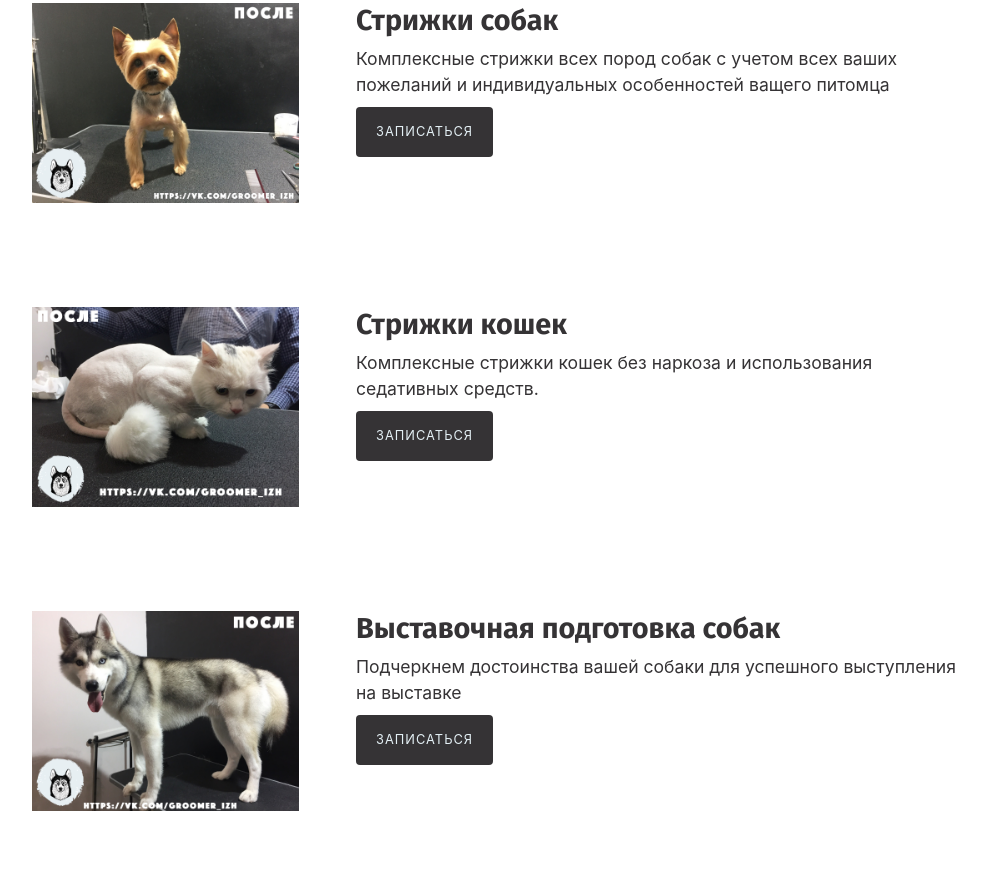
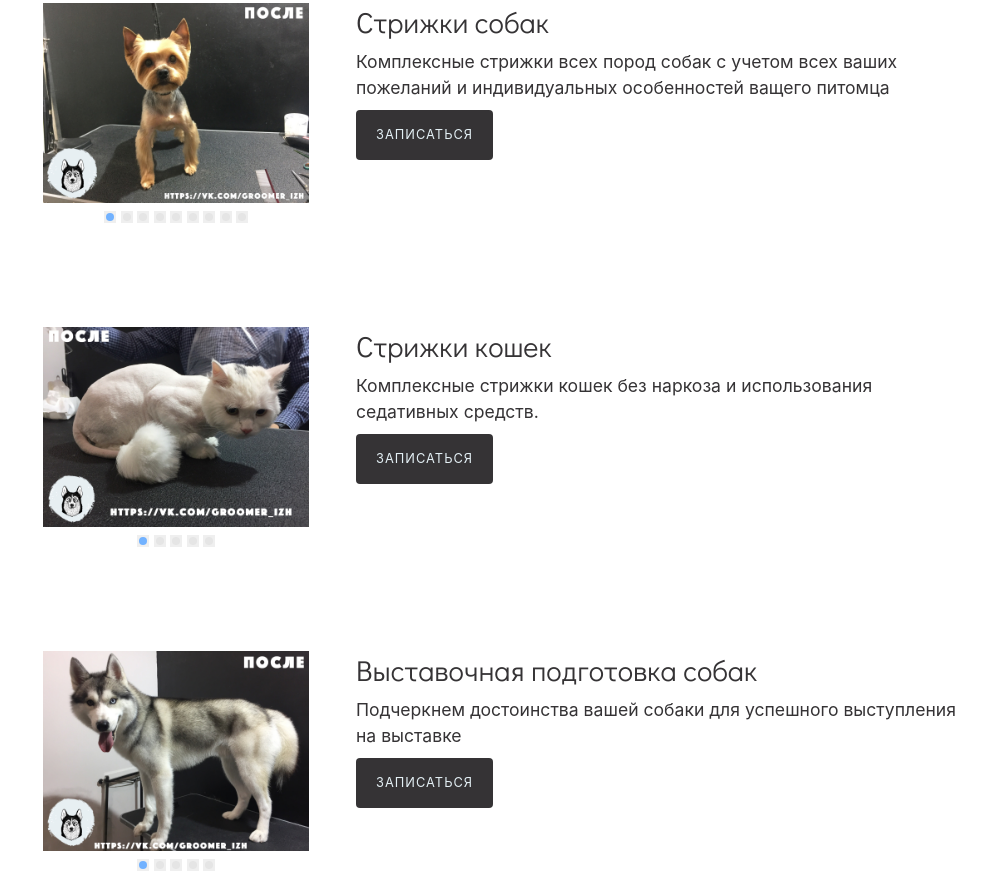
Before and after one commit to rkorobeynikov/furgroom.ru, a website: page index.html in a window 1280 px wide. Shown: the part 847-1725 px from the top of the page, without its empty margins (8-994 px from the left). Drawn offline with Linux system fonts and the light colour scheme; a script that the page names is missing.

Commit message:
Заголовок, шрифт, слайдеры

```diff
--- a/css/styles.css
+++ b/css/styles.css
@@ -35,6 +35,13 @@ body {
   background: linear-gradient(to top, rgb(214, 172, 126) 0%, rgba(214, 172, 126, 0) 100%);
 }
 
+@media (min-width: 768px) {
+  .hero::before {
+    display: none;
+  }
+}
+
+
 .hero__info {
   max-width: 1200px;
   margin: 0 auto;
@@ -62,12 +69,17 @@ body {
 
 
 .hero__headline {
-  font-family: 'Fira Sans', sans-serif;
+  font-family: 'Didact Gothic', sans-serif;
+  font-weight: 400;
   font-size: 2.8rem;
   line-height: 4rem;
   margin: 0;
   color: #353335;
   max-width: 400px;
+}
+
+.hero__description {
+  line-height: 1.7em;
 }
 
 .services-list {
@@ -105,6 +117,34 @@ body {
   color: #353335;
 }
 
+.service-layout__page-btn {
+  appearance: none;
+  border: none;
+  margin: 0;
+  padding: 0;
+
+  width: 12px;
+  height: 12px;
+  position: relative;
+  outline: none;
+}
+
+.service-layout__page-btn::before {
+  content: '';
+  display: block;
+  position: absolute;
+  width: 8px;
+  height: 8px;
+  top: 2px;
+  left: 2px;
+  background: #e5e5e5;
+  border-radius: 50%;
+}
+
+.service-layout__page-btn--active::before {
+  background: #72b2ff;
+}
+
 .service-layout {
   max-width: 1200px;
   margin: 0 auto;
@@ -118,7 +158,8 @@ body {
 }
 
 .service-layout__heading {
-  font-family: 'Fira Sans', sans-serif;
+  font-family: 'Didact Gothic', sans-serif;
+  font-weight: 400;
   margin: 1rem 0 0;
   font-size: 1.8rem;
 }
@@ -129,14 +170,17 @@ body {
   }
 }
 
-.service-layout__image {
+.service-layout__image-wrapper {
   flex: 0 0 100%;
+  text-align: center;
 }
 
 @media (min-width: 768px) {
-  .service-layout__image {
+  .service-layout__image-wrapper {
     flex: 0 0 24%;
     margin-right: 3%;
+    max-width: 24%;
+
   }
 }
 
@@ -214,7 +258,8 @@ body {
 }
 
 .contacts__title {
-  font-family: 'Fira Sans', sans-serif;
+  font-family: 'Didact Gothic', sans-serif;
+  font-weight: 400;
   margin: 0;
 }
 
@@ -253,8 +298,8 @@ body {
 }
 
 .prices__title {
-  font-family: 'Fira Sans', sans-serif;
-  font-weight: 700;
+  font-family: 'Didact Gothic', sans-serif;
+  font-weight: 400;
   font-size: 2.8rem;
   line-height: 4rem;
   margin: 0;
@@ -289,6 +334,8 @@ body {
 .price-table__title {
   margin: 1.5rem 0 0;
   font-size: 1.6rem;
+  font-family: 'Didact Gothic', sans-serif;
+  font-weight: 400;
 }
 
 .prices-list {
@@ -359,6 +406,13 @@ body {
 }
 
 @media (min-width: 768px) {
+  .footer__links {
+    width: auto;
+  }
+
+}
+
+@media (min-width: 768px) {
   .footer__link {
     margin: 0 0 0 50px;
     width: auto;
--- a/index.html
+++ b/index.html
@@ -2,8 +2,8 @@
 <html lang="ru">
 <head>
     <meta charset="UTF-8">
-    <title>Title</title>
-    <link href="https://fonts.googleapis.com/css?family=Fira+Sans:400,700" rel="stylesheet">
+    <title>«Шерсть» – мастерская доброго груминга</title>
+    <link href="https://fonts.googleapis.com/css?family=Didact+Gothic" rel="stylesheet">
     <link rel="stylesheet" href="css/styles.css">
     <meta name="viewport" content="width=device-width, initial-scale=1">
 </head>
@@ -23,6 +23,7 @@
 
     <section id="dog-grooming">
         <div class="service-layout">
+            <div class="service-layout__image-wrapper service-layout__image-wrapper--dogs">
                 <div class="service-layout__image service-layout__image--dogs">
                     <img src="img/dog1.jpg" alt="" class="service-layout__img">
                     <img src="img/dog2.jpg" alt="" class="service-layout__img">
@@ -30,10 +31,19 @@
                     <img src="img/dog4.jpg" alt="" class="service-layout__img">
                     <img src="img/dog5.jpg" alt="" class="service-layout__img">
                     <img src="img/dog6.jpg" alt="" class="service-layout__img">
-                <img src="img/dog6.jpg" alt="" class="service-layout__img">
                     <img src="img/dog7.jpg" alt="" class="service-layout__img">
                     <img src="img/dog8.jpg" alt="" class="service-layout__img">
                     <img src="img/dog9.jpg" alt="" class="service-layout__img">
+                </div>
+                <button type="button" class="service-layout__page-btn"></button>
+                <button type="button" class="service-layout__page-btn"></button>
+                <button type="button" class="service-layout__page-btn"></button>
+                <button type="button" class="service-layout__page-btn"></button>
+                <button type="button" class="service-layout__page-btn"></button>
+                <button type="button" class="service-layout__page-btn"></button>
+                <button type="button" class="service-layout__page-btn"></button>
+                <button type="button" class="service-layout__page-btn"></button>
+                <button type="button" class="service-layout__page-btn"></button>
             </div>
             <div class="service-layout__description">
                 <h2 class="service-layout__heading">Стрижки собак</h2>
@@ -47,12 +57,19 @@
 
     <section id="cat-grooming">
         <div class="service-layout">
+            <div class="service-layout__image-wrapper service-layout__image-wrapper--cats">
                 <div class="service-layout__image service-layout__image--cats">
                     <img src="img/cat1.jpg" alt="" class="service-layout__img">
                     <img src="img/cat2.jpg" alt="" class="service-layout__img">
                     <img src="img/cat3.jpg" alt="" class="service-layout__img">
                     <img src="img/cat4.jpg" alt="" class="service-layout__img">
                     <img src="img/cat5.jpg" alt="" class="service-layout__img">
+                </div>
+                <button type="button" class="service-layout__page-btn"></button>
+                <button type="button" class="service-layout__page-btn"></button>
+                <button type="button" class="service-layout__page-btn"></button>
+                <button type="button" class="service-layout__page-btn"></button>
+                <button type="button" class="service-layout__page-btn"></button>
             </div>
             <div class="service-layout__description">
                 <h2 class="service-layout__heading">Стрижки кошек</h2>
@@ -66,12 +83,19 @@
 
     <section id="exhibition">
         <div class="service-layout">
+            <div class="service-layout__image-wrapper service-layout__image-wrapper--exhibition">
                 <div class="service-layout__image service-layout__image--exhibition">
                     <img src="img/exh1.jpg" alt="" class="service-layout__img">
                     <img src="img/exh2.jpg" alt="" class="service-layout__img">
                     <img src="img/exh3.jpg" alt="" class="service-layout__img">
                     <img src="img/exh4.jpg" alt="" class="service-layout__img">
                     <img src="img/exh5.jpg" alt="" class="service-layout__img">
+                </div>
+                <button type="button" class="service-layout__page-btn"></button>
+                <button type="button" class="service-layout__page-btn"></button>
+                <button type="button" class="service-layout__page-btn"></button>
+                <button type="button" class="service-layout__page-btn"></button>
+                <button type="button" class="service-layout__page-btn"></button>
             </div>
             <div class="service-layout__description">
                 <h2 class="service-layout__heading">Выставочная подготовка собак</h2>
@@ -173,17 +197,52 @@
     <script type="text/javascript" charset="utf-8" async src="https://api-maps.yandex.ru/services/constructor/1.0/js/?um=constructor%3A98f1a92d2a4c8e54aab7f08853b88c840bd099639d964898f8cb96f043a37274&amp;width=100%25&amp;height=400&amp;lang=ru_RU&amp;scroll=true&amp;id=map"></script>
     <script src="js/siema.min.js"></script>
     <script>
+
+        var setControls = function (section, siema) {
+            var buttons = document.querySelectorAll('.service-layout__image-wrapper--' + section + ' .service-layout__page-btn');
+            var currentSlide = siema.currentSlide;
+
+            buttons.forEach(function (item) {
+                item.classList.remove('service-layout__page-btn--active');
+            });
+
+            buttons.forEach(function (item) {
+                if ([...item.parentElement.children].indexOf(item) - 1 === currentSlide) {
+                    item.classList.add('service-layout__page-btn--active');
+                }
+            })
+        };
+
         var dogsSlider = new Siema({
-            selector: '.service-layout__image--dogs'
+            selector: '.service-layout__image--dogs',
+            onInit: function () {
+                setControls('dogs', this);
+            },
+            onChange: function () {
+                setControls('dogs', this);
+            }
         });
 
         var catsSlider = new Siema({
-            selector: '.service-layout__image--cats'
+            selector: '.service-layout__image--cats',
+            onInit: function () {
+                setControls('cats', this);
+            },
+            onChange: function () {
+                setControls('cats', this);
+            }
         });
 
         var exhibitionSlider = new Siema({
-            selector: '.service-layout__image--exhibition'
+            selector: '.service-layout__image--exhibition',
+            onInit: function () {
+                setControls('exhibition', this);
+            },
+            onChange: function () {
+                setControls('exhibition', this);
+            }
         });
+
     </script>
 </body>
 </html>
```
Lines whose indentation alone changed are shown as unchanged.
